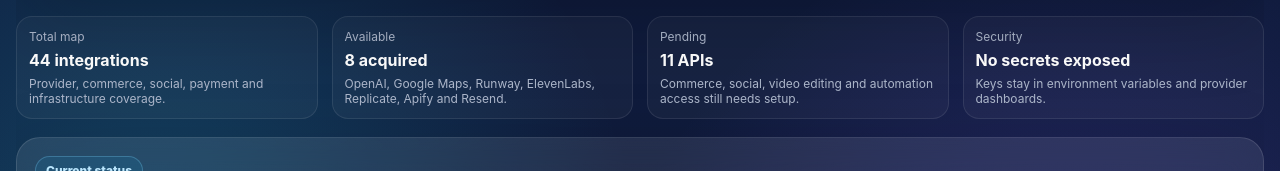
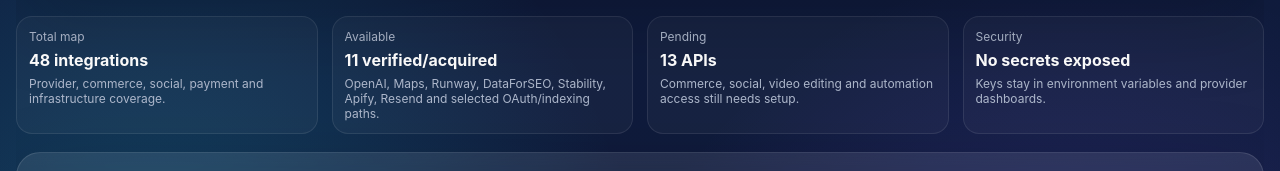
Before and after one commit to olcayto44/crelavo-vercel-upload, a Next.js app: page /api-documentation in a window 1280 px wide. Shown: the part 351-522 px from the top of the page. Built offline with nearby package versions, Linux system fonts and the light colour scheme; no server answers.

Commit message:
Clarify API service readiness visibility

```diff
--- a/src/app/api-documentation/page.tsx
+++ b/src/app/api-documentation/page.tsx
@@ -49,13 +49,15 @@ const integrationGroups: IntegrationGroup[] = [
     items: [
       { name: "OpenAI", status: "available", useCase: "Assistant reasoning, content analysis, brief generation and structured production planning." },
       { name: "Google Maps", status: "available", useCase: "Location context, local business pages, regional campaign planning and map-based discovery." },
-      { name: "Runway", status: "available", useCase: "AI video generation and creative video provider routing." },
-      { name: "ElevenLabs", status: "available", useCase: "Voice-over, narration and voice delivery workflows." },
-      { name: "Replicate", status: "available", useCase: "Model routing for image, video and creative experiments where supported." },
+      { name: "Runway", status: "available", useCase: "Selected video-provider readiness path for AI video generation and creative routing." },
+      { name: "DataForSEO", status: "available", useCase: "Keyword volume, SERP snapshots, competitor SEO analysis and growth intelligence reports." },
+      { name: "Stability AI", status: "available", useCase: "Image provider readiness and account/balance checks where configured." },
+      { name: "ElevenLabs", status: "pending", useCase: "Voice-over, narration and voice workflows; current key permission scope may require final provider-side adjustment." },
       { name: "Apify", status: "available", useCase: "Public data extraction, research workflows and ecommerce/content collection where permitted." },
-      { name: "Shotstack", status: "pending", useCase: "Programmatic video editing, render automation and timeline assembly after portal access is stable." },
-      { name: "D-ID", status: "pending", useCase: "Talking video and avatar-video provider option after API access is finalized." },
-      { name: "Music generation API", status: "pending", useCase: "Background music, song and audio generation provider layer." }
+      { name: "Kling", status: "pending", useCase: "Separate video provider readiness path; enable only when Kling credentials are configured." },
+      { name: "Fal.ai", status: "pending", useCase: "Separate video provider readiness path; enable only when Fal credentials are configured." },
+      { name: "Shotstack", status: "pending", useCase: "Programmatic video editing and render automation; admin checks use safe readiness unless a real render is explicitly approved." },
+      { name: "Music generation API", status: "pending", useCase: "Background music, song and audio generation provider layer; safe checks do not start paid generation." }
     ]
   },
   {
@@ -76,9 +78,9 @@ const integrationGroups: IntegrationGroup[] = [
     title: "Social publishing and ad channel APIs",
     description: "Social publishing, content distribution and ad platform connections for post-launch growth automation.",
     items: [
-      { name: "Meta Graph API", status: "available", useCase: "Facebook/Instagram OAuth callback, page/ad account discovery and connected account preparation path." },
-      { name: "YouTube Data API", status: "pending", useCase: "YouTube Shorts metadata, publishing and channel content workflows." },
-      { name: "TikTok Content Posting API", status: "pending", useCase: "TikTok publishing workflow after app approval and permission setup." },
+      { name: "Meta Graph API", status: "pending", useCase: "Facebook/Instagram OAuth callback, page/ad account discovery and connected account preparation path; live ad-account access still needs final token setup." },
+      { name: "YouTube Data API", status: "available", useCase: "OAuth URL readiness for YouTube publishing and channel workflows; live upload still requires connected account flow." },
+      { name: "TikTok Content Posting API", status: "available", useCase: "OAuth URL readiness for TikTok publishing and business workflows; live posting still requires app approval/permissions." },
       { name: "TikTok Ads API", status: "planned", useCase: "Ad campaign signal connection and paid growth measurement." },
       { name: "Meta Ads API", status: "planned", useCase: "Paid campaign reporting, creative testing and ad performance signals." },
       { name: "Google Ads API", status: "planned", useCase: "Search, YouTube and shopping campaign measurement integration." },
@@ -112,9 +114,11 @@ const integrationGroups: IntegrationGroup[] = [
       { name: "TikTok Pixel", status: "planned", useCase: "TikTok traffic, retargeting and conversion measurement." },
       { name: "Vercel", status: "internal", useCase: "Hosting, deployment, preview builds and production release flow." },
       { name: "Vercel Analytics", status: "planned", useCase: "Lightweight performance and traffic insight for public pages." },
-      { name: "Cloudflare", status: "planned", useCase: "DNS, caching, security and CDN rules if moved into Cloudflare management." },
-      { name: "Google Search Console", status: "planned", useCase: "Indexing, sitemap submission and SEO performance monitoring." },
-      { name: "Bing Webmaster Tools", status: "planned", useCase: "Bing/Yandex-style discovery support and indexing diagnostics." }
+      { name: "Cloudflare DNS", status: "internal", useCase: "DNS is managed through Cloudflare while the domain remains registered at Namecheap." },
+      { name: "Cloudflare WAF / Turnstile", status: "planned", useCase: "Security, bot protection and public-form abuse controls before larger paid traffic." },
+      { name: "Google Search Console", status: "available", useCase: "Indexing, sitemap submission and SEO performance monitoring." },
+      { name: "Bing Webmaster Tools", status: "available", useCase: "Bing sitemap discovery, URL submission and indexing diagnostics." },
+      { name: "Yandex Webmaster", status: "pending", useCase: "Yandex sitemap processing and regional discovery follow-up." }
     ]
   }
 ];
@@ -146,7 +150,7 @@ const faq = [
   },
   {
     question: "Which integrations are already acquired?",
-    answer: "The current acquired provider set includes OpenAI, Google Maps, Runway, ElevenLabs, Replicate, Apify and Resend. Other commerce, social, automation and video APIs remain pending or planned."
+    answer: "The current verified/acquired set includes OpenAI, Google Maps, Runway, DataForSEO, Stability AI, Apify, Resend, Whop, Bing IndexNow and OAuth readiness for YouTube/TikTok. Some providers may still need permission-scope or live E2E validation before customer-facing automation is enabled."
   }
 ];
 
@@ -213,7 +217,7 @@ export default async function ApiDocumentationPage() {
 
         <section className="admin-info-grid service-info-grid" style={{ marginTop: 18 }}>
           <div><span>Total map</span><strong>{totalIntegrations} integrations</strong><small>Provider, commerce, social, payment and infrastructure coverage.</small></div>
-          <div><span>Available</span><strong>{statusCounts.available} acquired</strong><small>OpenAI, Google Maps, Runway, ElevenLabs, Replicate, Apify and Resend.</small></div>
+          <div><span>Available</span><strong>{statusCounts.available} verified/acquired</strong><small>OpenAI, Maps, Runway, DataForSEO, Stability, Apify, Resend and selected OAuth/indexing paths.</small></div>
           <div><span>Pending</span><strong>{statusCounts.pending} APIs</strong><small>Commerce, social, video editing and automation access still needs setup.</small></div>
           <div><span>Security</span><strong>No secrets exposed</strong><small>Keys stay in environment variables and provider dashboards.</small></div>
         </section>
```
Also changed, not shown: src/app/admin/api-services/page.tsx (+21 -1 lines).
